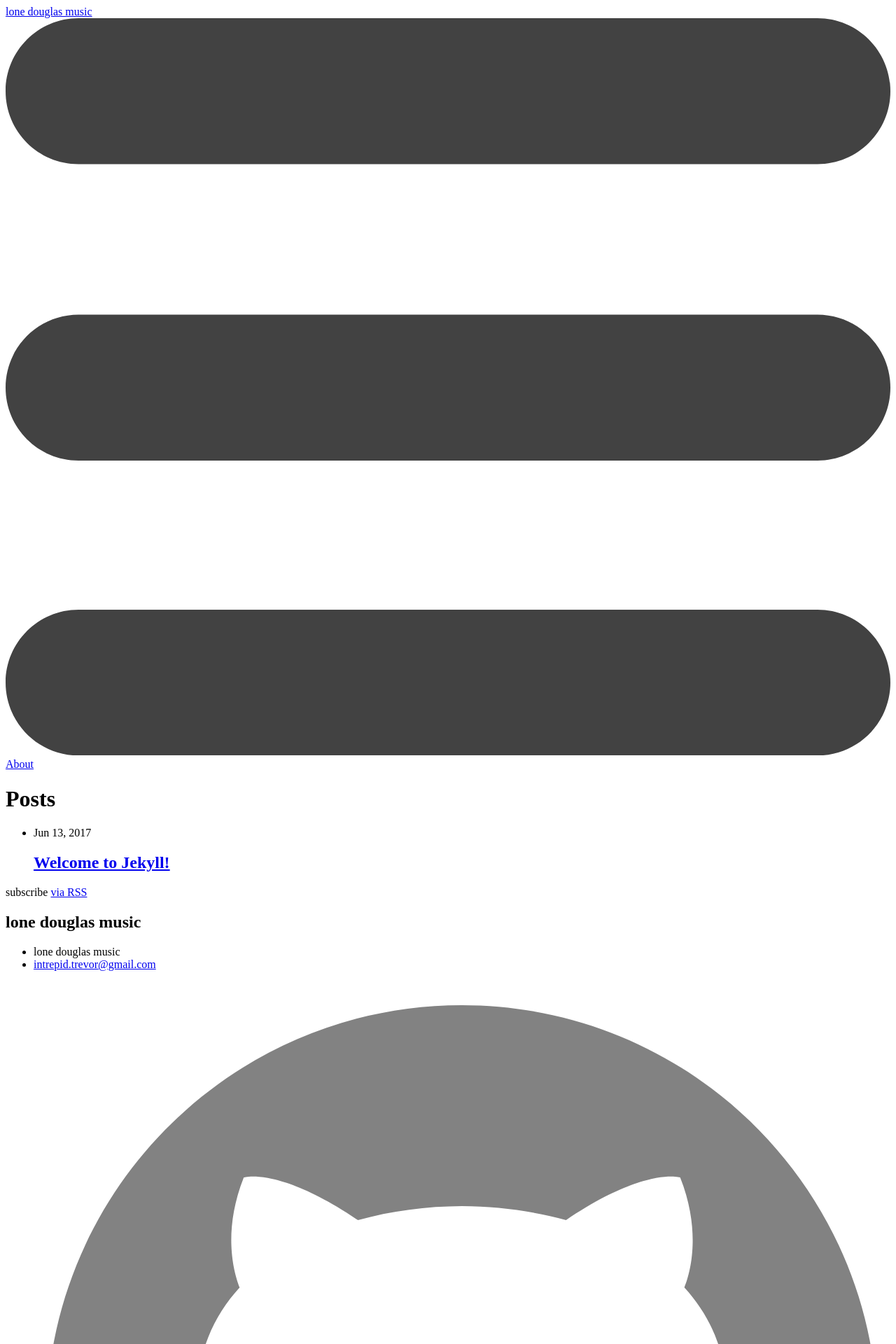
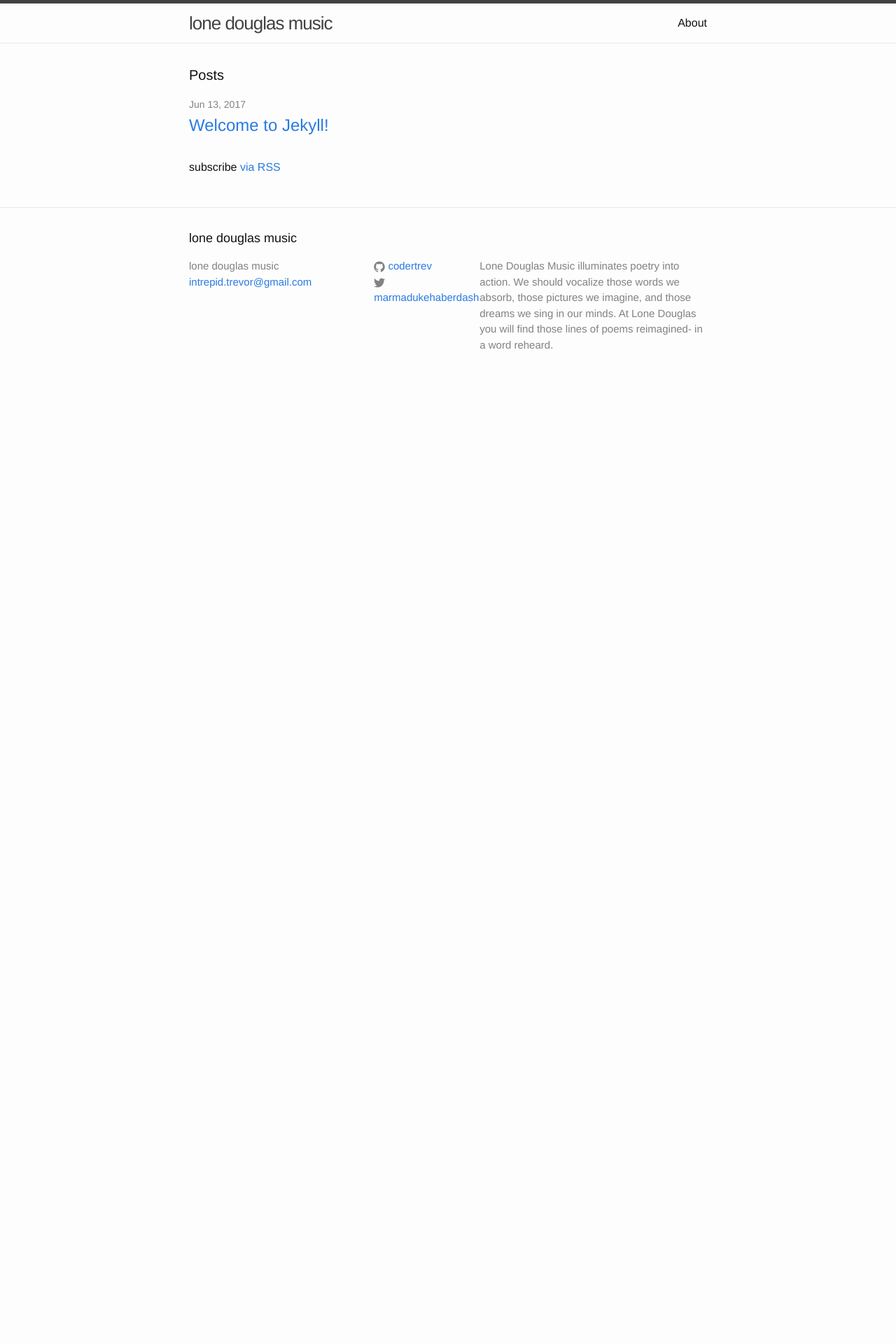
Before and after one commit to codertrev/coder-trev.github.io, a Jekyll site: the page built from index.html, in a window 1280 px wide. Shown: the top 1920 px of the page at 70% size. Built offline with Jekyll 4.4.1, drawn with Linux system fonts in a browser that asks for light colours; after the commit the page ends 900 px from its top, so only the background shows below that.

Commit message:
Create _config.yml

```diff
--- a/_config.yml
+++ b/_config.yml
@@ -11,8 +11,8 @@
 description: > # this means to ignore newlines until "baseurl:"
   Lone Douglas Music illuminates poetry into action. We should vocalize those words we absorb, those pictures we imagine, and those dreams we sing in our minds. At Lone Douglas you will find those lines of poems reimagined- in a word reheard.
 # It will appear in your document head meta (for Google search results) and in your feed.xml site description.
-baseurl: "lonedouglasmusic.com" # the subpath of your site, e.g. /blog
-url: "http://www.lonedouglasmusic.com" # the base hostname & protocol for your site
+baseurl: "" # the subpath of your site, e.g. /blog
+url: "http://yourdomain.com" # the base hostname & protocol for your site
 twitter_username: marmadukehaberdash
 github_username:  codertrev
 
```
